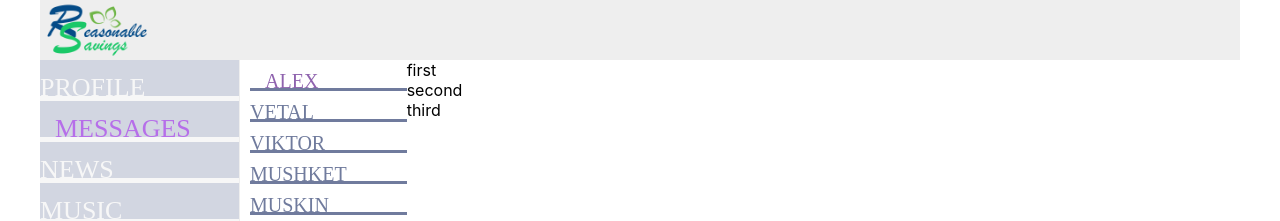
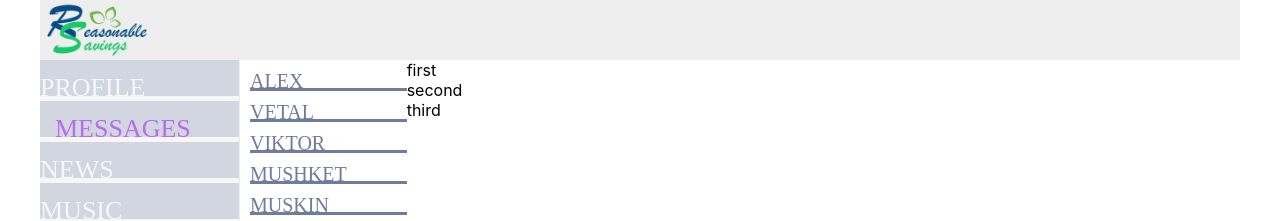
Before and after one commit to WiseEagle/itkamalessons, a React (Create React App) app: page /dialogs in a window 1280 px wide. Shown: the top 221 px of the page. Built offline with nearby package versions, Linux system fonts and the light colour scheme.

Commit message:
Video/Lesson 22 Route exact is deprecated, now we use path='/url/*' for links

```diff
--- a/src/App.js
+++ b/src/App.js
@@ -17,7 +17,7 @@ const App = () => {
                     <Routes>
                         <Route path="/" element={<Profile/>} />
 
-                        <Route path="/dialogs" element={<Dialogs/>}/>
+                        <Route path="/dialogs/*" element={<Dialogs/>}/>
                     </Routes>
                 </div>
             </div>
--- a/src/Components/Dialogs/Dialogs.jsx
+++ b/src/Components/Dialogs/Dialogs.jsx
@@ -6,20 +6,20 @@ const Dialogs = () => {
     return (
         <div className={s.dialogs}>
             <div className={s.dialogsItems}>
-                <div className={`${s.dialog} ${s.active}`}>
-                    <NavLink to="/dialogs/1">Alex</NavLink>
+                <div>
+                    <NavLink to="/dialogs/1" className={({ isActive }) => isActive ? `${s.dialog} ${s.active}` : s.dialog}>Alex</NavLink>
                 </div>
-                <div className={s.dialog}>
-                    <NavLink to="/dialogs/2">Vetal</NavLink>
+                <div>
+                    <NavLink to="/dialogs/2" className={({ isActive }) => isActive ? `${s.dialog} ${s.active}` : s.dialog} >Vetal</NavLink>
                 </div>
-                <div className={s.dialog}>
-                    <NavLink to="/dialogs/4">Viktor</NavLink>
+                <div>
+                    <NavLink to="/dialogs/3" className={({ isActive }) => isActive ? `${s.dialog} ${s.active}` : s.dialog}>Viktor</NavLink>
                 </div>
-                <div className={s.dialog}>
-                    <NavLink to="/dialogs/5">Mushket</NavLink>
+                <div>
+                    <NavLink to="/dialogs/4" className={({ isActive }) => isActive ? `${s.dialog} ${s.active}` : s.dialog}>Mushket</NavLink>
                 </div>
-                <div className={s.dialog}>
-                    <NavLink to="/dialogs/6">Muskin</NavLink>
+                <div>
+                    <NavLink to="/dialogs/5" className={({ isActive }) => isActive ? `${s.dialog} ${s.active}` : s.dialog}>Muskin</NavLink>
                 </div>
             </div>
             <div className={s.messages}>
--- a/src/Components/Dialogs/Dialogs.module.css
+++ b/src/Components/Dialogs/Dialogs.module.css
@@ -7,7 +7,7 @@
     border-top: #ffffff;
     margin-left: 10px;
 }
-.dialog a{
+.dialog{
     color: #707b9d;
     text-decoration: none;
     font-family: 'Fugaz One', cursive;
@@ -20,7 +20,7 @@
     transition: 0.5s;
 }
 
-.dialog a:hover, .active a{
+.dialog:hover, .active{
     color: #8f63ae;
     padding-left: 15px;
 }
```
